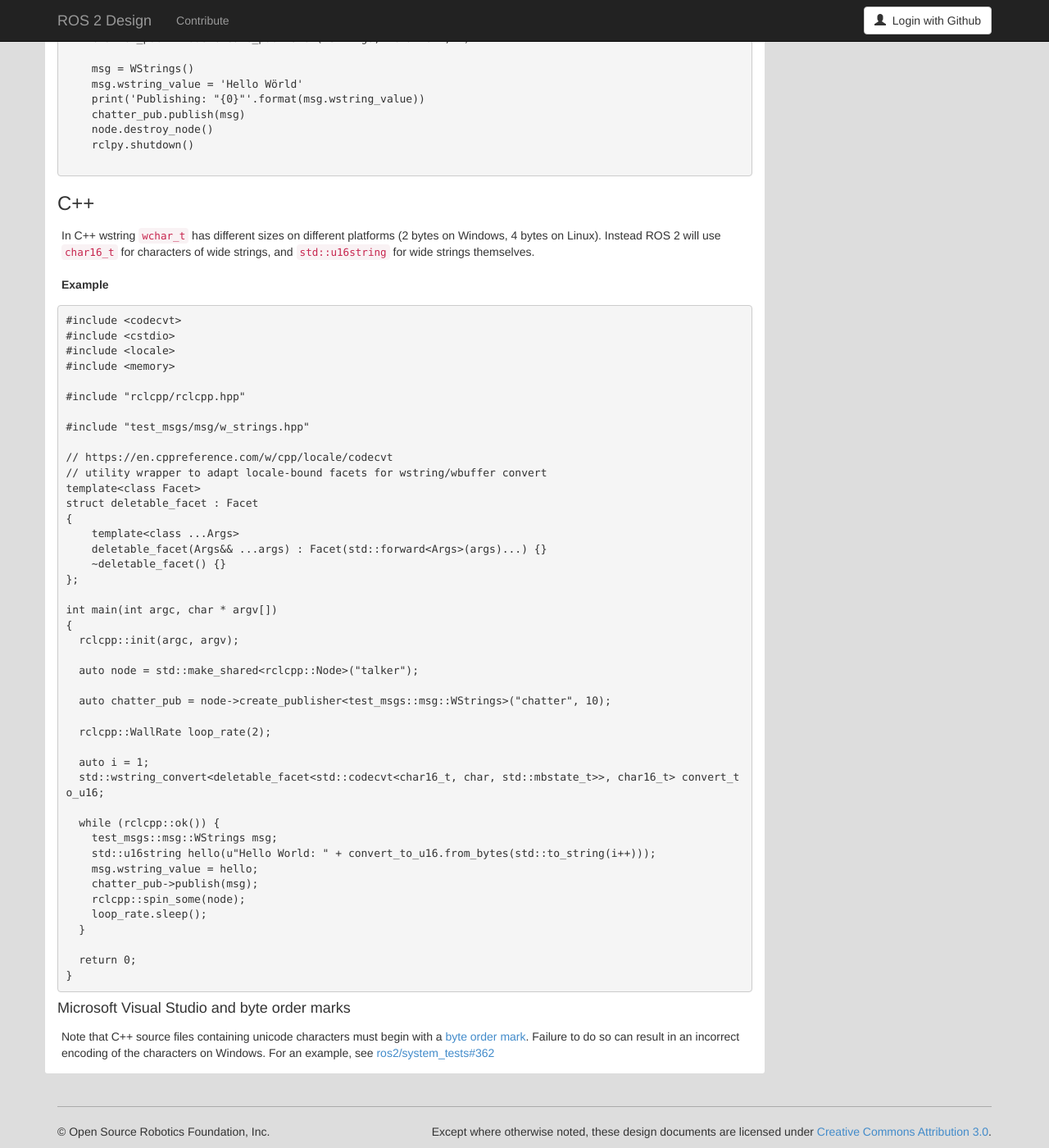
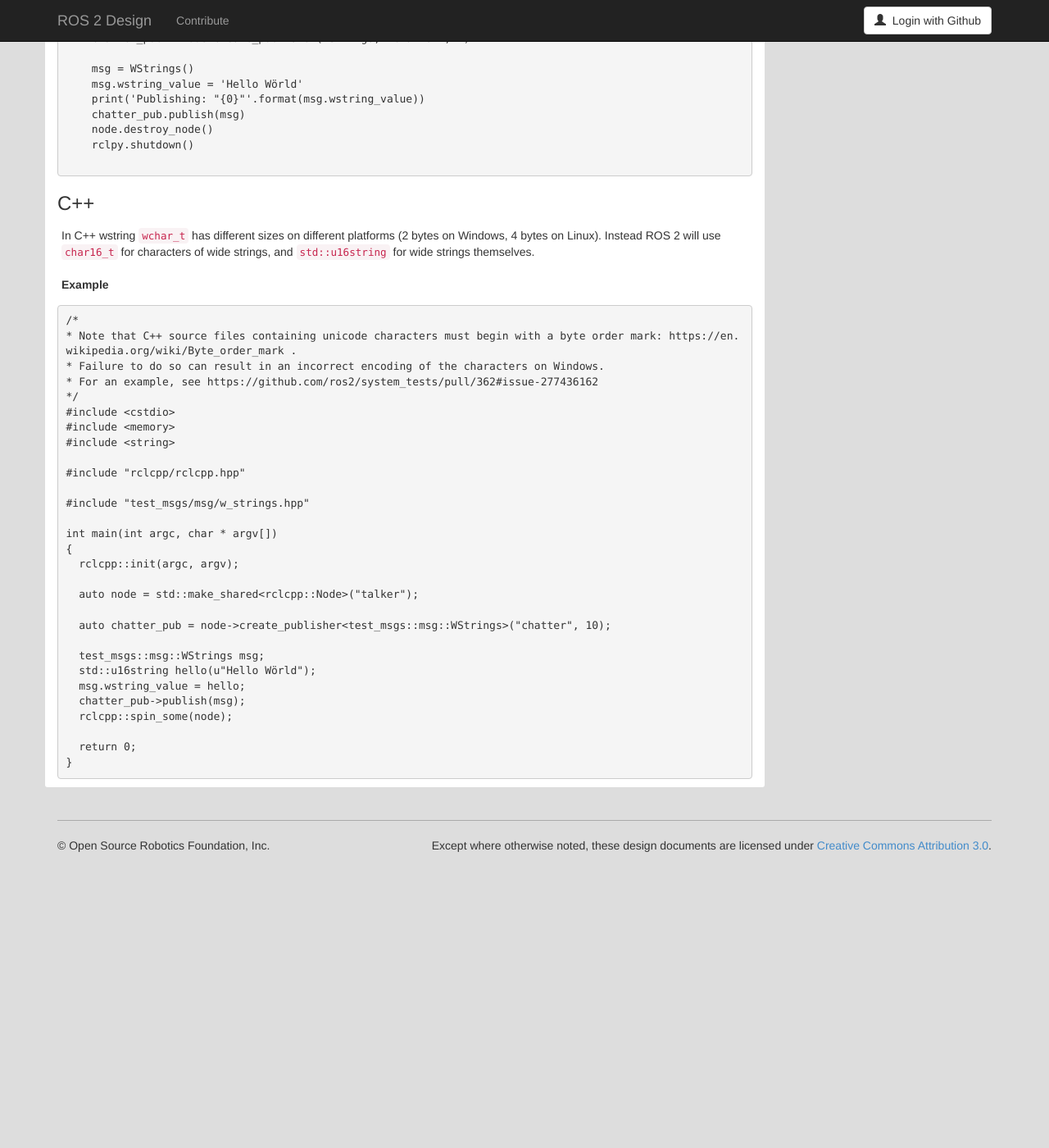
Before and after one commit to ros2/design, a Jekyll site: the page built from articles/WideStrings.md, in a window 1280 px wide and 1400 px high, scrolled down 2352 px. Shown: the whole window at 82% size. Built offline with Jekyll 4.4.1, drawn with Linux system fonts in a browser that asks for light colours; nearby versions of some CDN libraries; after the commit the page ends 3403 px from its top, so only the background shows below that; some of the changed text lies outside the part shown.

Commit message:
Simplified c++ example and BOM note
Signed-off-by: Shane Loretz <sloretz@osrfoundation.org>

````diff
--- a/articles/WideStrings.md
+++ b/articles/WideStrings.md
@@ -150,24 +150,18 @@
 **Example**
 
 ```
-#include <codecvt>
+/*
+* Note that C++ source files containing unicode characters must begin with a byte order mark: https://en.wikipedia.org/wiki/Byte_order_mark .
+* Failure to do so can result in an incorrect encoding of the characters on Windows.
+* For an example, see https://github.com/ros2/system_tests/pull/362#issue-277436162
+*/
 #include <cstdio>
-#include <locale>
 #include <memory>
+#include <string>
 
 #include "rclcpp/rclcpp.hpp"
 
 #include "test_msgs/msg/w_strings.hpp"
-
-// https://en.cppreference.com/w/cpp/locale/codecvt
-// utility wrapper to adapt locale-bound facets for wstring/wbuffer convert
-template<class Facet>
-struct deletable_facet : Facet
-{
-    template<class ...Args>
-    deletable_facet(Args&& ...args) : Facet(std::forward<Args>(args)...) {}
-    ~deletable_facet() {}
-};
 
 int main(int argc, char * argv[])
 {
@@ -177,26 +171,12 @@
 
   auto chatter_pub = node->create_publisher<test_msgs::msg::WStrings>("chatter", 10);
 
-  rclcpp::WallRate loop_rate(2);
-
-  auto i = 1;
-  std::wstring_convert<deletable_facet<std::codecvt<char16_t, char, std::mbstate_t>>, char16_t> convert_to_u16;
-
-  while (rclcpp::ok()) {
-    test_msgs::msg::WStrings msg;
-    std::u16string hello(u"Hello World: " + convert_to_u16.from_bytes(std::to_string(i++)));
-    msg.wstring_value = hello;
-    chatter_pub->publish(msg);
-    rclcpp::spin_some(node);
-    loop_rate.sleep();
-  }
+  test_msgs::msg::WStrings msg;
+  std::u16string hello(u"Hello Wörld");
+  msg.wstring_value = hello;
+  chatter_pub->publish(msg);
+  rclcpp::spin_some(node);
 
   return 0;
 }
 ```
-
-#### Microsoft Visual Studio and byte order marks
-
-Note that C++ source files containing unicode characters must begin with a [byte order mark](https://en.wikipedia.org/wiki/Byte_order_mark).
-Failure to do so can result in an incorrect encoding of the characters on Windows.
-For an example, see [ros2/system_tests#362](https://github.com/ros2/system_tests/pull/362#issue-277436162)
````
